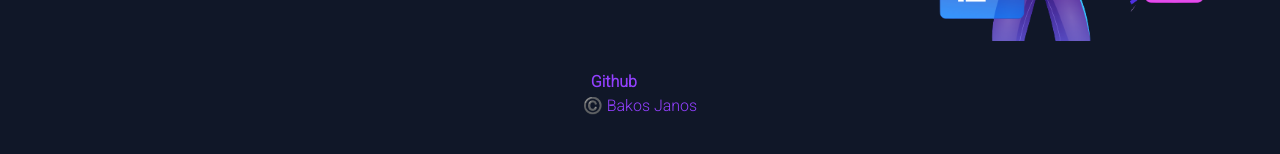
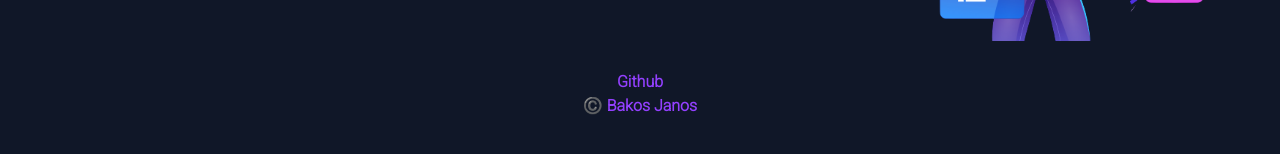
Before and after one commit to baxy5/VersionTracker, a Next.js app in the folder front/: page / in a window 1280 px wide. Shown: the part 322-476 px from the top of the page. Built offline with nearby package versions, Linux system fonts and the light colour scheme.

Commit message:
navbar, footer resp

```diff
--- a/front/components/Footer.tsx
+++ b/front/components/Footer.tsx
@@ -4,11 +4,11 @@ import Link from "next/link"
 const Footer = () => {
     return (
         <div className='flex justify-center items-center p-5'>
-            <div>
-                <Link className='px-2 font-bold' href="https://github.com/baxy5/VersionVault" target="_blank">
+            <div className='text-center'>
+                <Link className='px-2 font-bold' href="https://github.com/baxy5" target="_blank">
                     Github
                 </Link>
-                <p>©️ Bakos Janos</p>
+                <p className='font-bold'>©️ Bakos Janos</p>
             </div>
         </div>
     )
```
